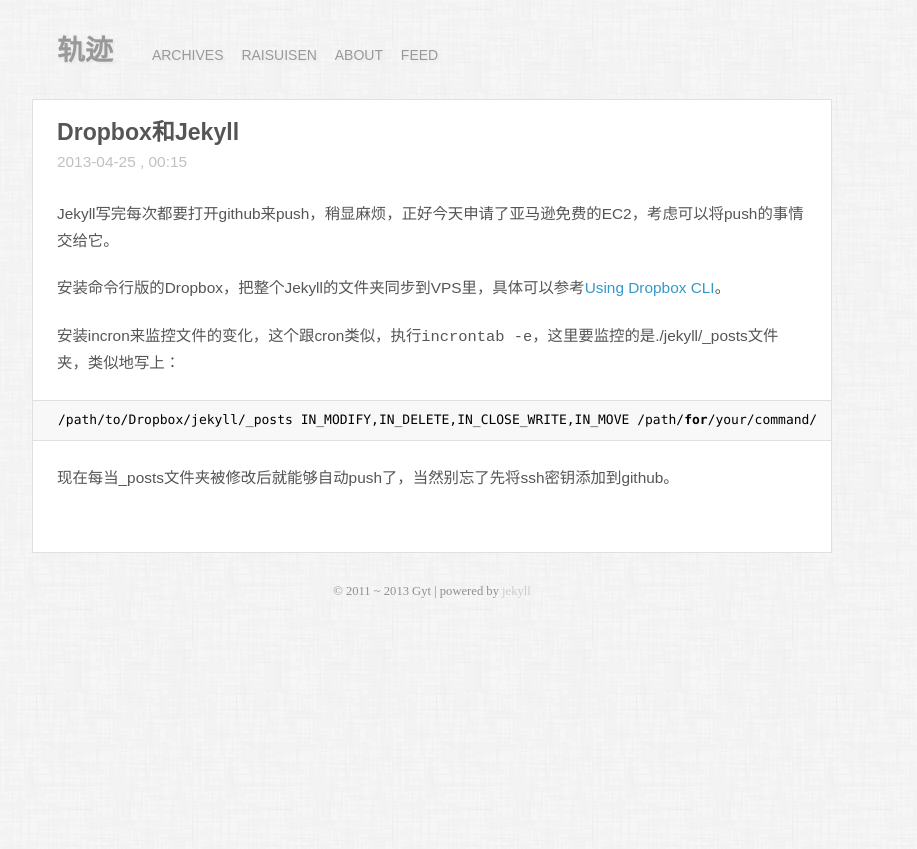
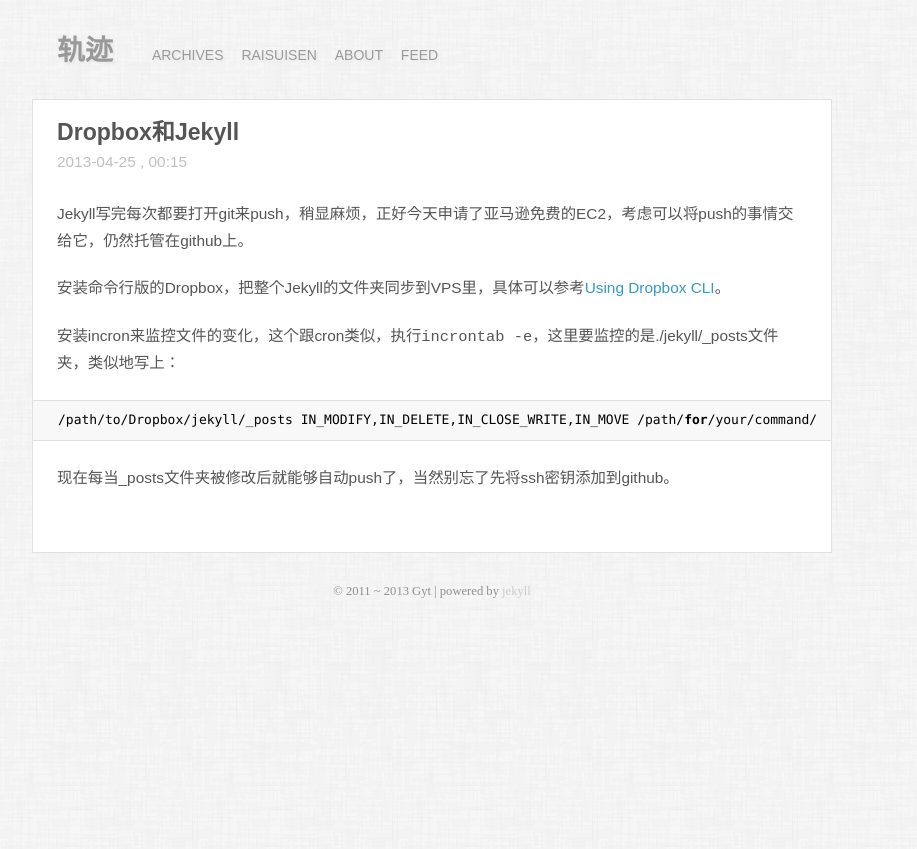
Before and after one commit to gyteng/gyteng.github.com, a Jekyll site: the page built from _posts/2013-04-25-Jekyll-And-Dropbox.markdown, in a window 1280 px wide. Shown: the top 849 px of the page, without its empty margins (208-1125 px from the left). Built offline with Jekyll 4.4.1, drawn with Linux system fonts in a browser that asks for light colours; some web fonts are replaced; Markdown is read by kramdown in place of the engine named in the settings; comment, search, counter and statistics services are not loaded.

Commit message:
From Amazon EC2

```diff
--- a/_posts/2013-04-25-Jekyll-And-Dropbox.markdown
+++ b/_posts/2013-04-25-Jekyll-And-Dropbox.markdown
@@ -6,7 +6,7 @@ date: 2013-04-25 00:15
 comments: true
 
 ---
-Jekyll写完每次都要打开github来push，稍显麻烦，正好今天申请了亚马逊免费的EC2，考虑可以将push的事情交给它。
+Jekyll写完每次都要打开git来push，稍显麻烦，正好今天申请了亚马逊免费的EC2，考虑可以将push的事情交给它，仍然托管在github上。
 
 安装命令行版的Dropbox，把整个Jekyll的文件夹同步到VPS里，具体可以参考[Using Dropbox CLI](http://www.dropboxwiki.com/Using_Dropbox_CLI)。
 
```
